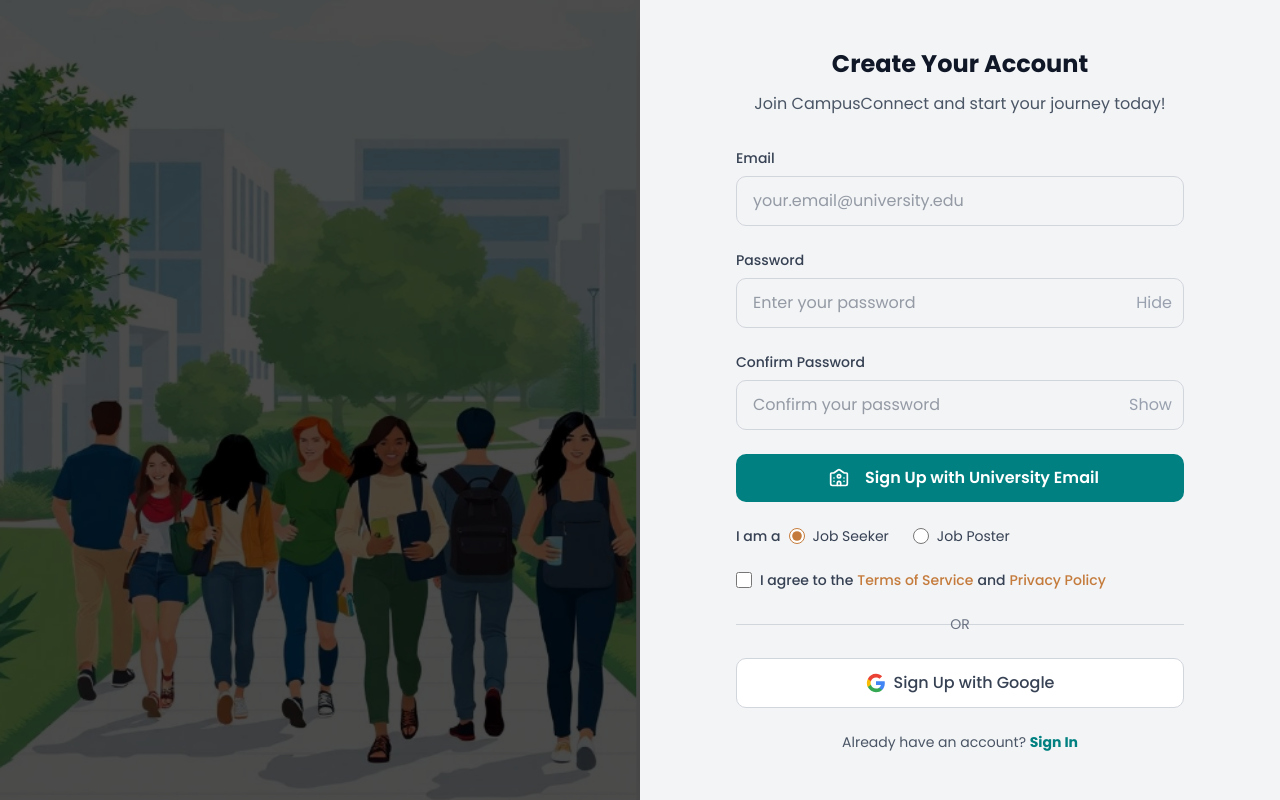
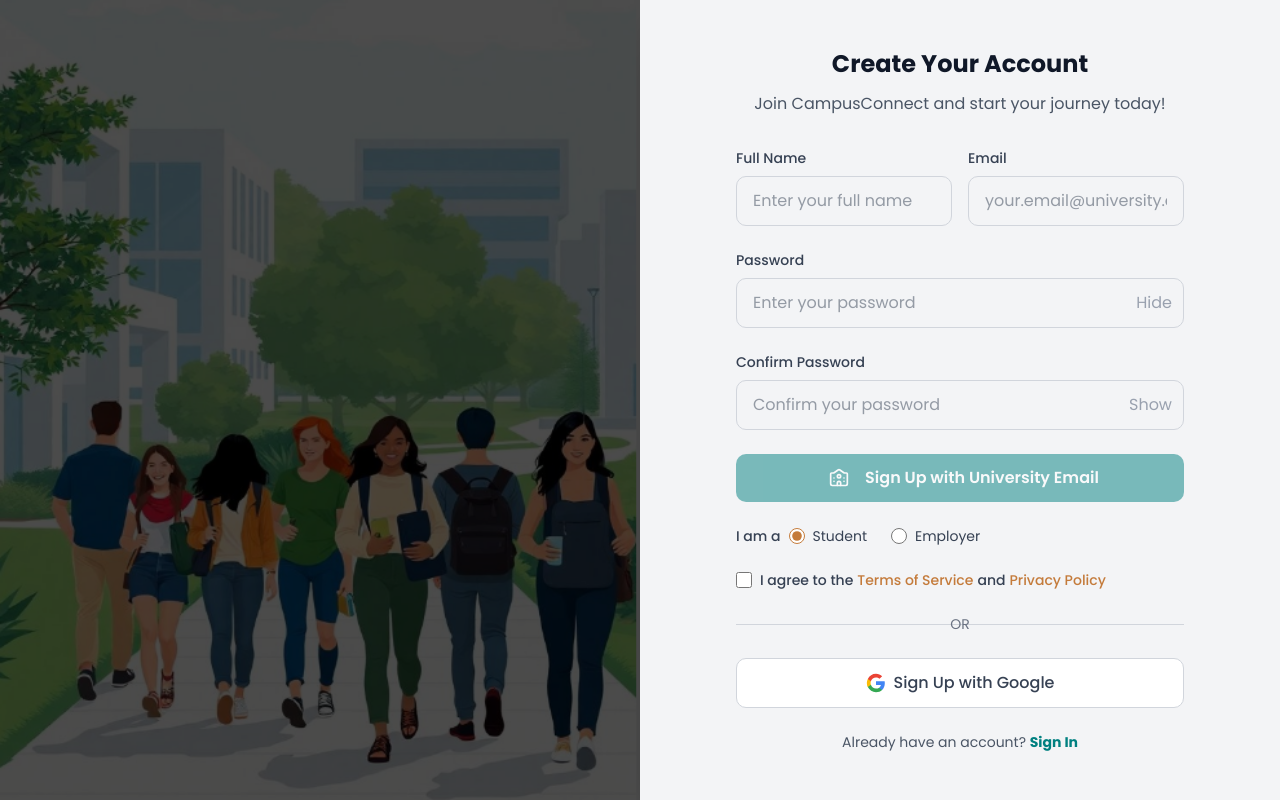
Before and after one commit to juskins/alx-project-nexus, a Next.js app in the folder campus-connect/: page /signup in a window 1280 px wide. Built offline with nearby package versions, Linux system fonts and the light colour scheme.

Commit message:
feat: Integrate the signin and register endpoint on the frontend

```diff
--- /dev/null
+++ b/campus-connect/components/ui/sonner.tsx
@@ -0,0 +1,38 @@
+import {
+  CircleCheckIcon,
+  InfoIcon,
+  Loader2Icon,
+  OctagonXIcon,
+  TriangleAlertIcon,
+} from "lucide-react"
+import { useTheme } from "next-themes"
+import { Toaster as Sonner, type ToasterProps } from "sonner"
+
+const Toaster = ({ ...props }: ToasterProps) => {
+  const { theme = "system" } = useTheme()
+
+  return (
+    <Sonner
+      theme={theme as ToasterProps["theme"]}
+      className="toaster group"
+      icons={{
+        success: <CircleCheckIcon className="size-4" />,
+        info: <InfoIcon className="size-4" />,
+        warning: <TriangleAlertIcon className="size-4" />,
+        error: <OctagonXIcon className="size-4" />,
+        loading: <Loader2Icon className="size-4 animate-spin" />,
+      }}
+      style={
+        {
+          "--normal-bg": "var(--popover)",
+          "--normal-text": "var(--popover-foreground)",
+          "--normal-border": "var(--border)",
+          "--border-radius": "var(--radius)",
+        } as React.CSSProperties
+      }
+      {...props}
+    />
+  )
+}
+
+export { Toaster }
--- a/campus-connect/package.json
+++ b/campus-connect/package.json
@@ -18,10 +18,12 @@
     "clsx": "^2.1.1",
     "lucide-react": "^0.563.0",
     "next": "16.1.4",
+    "next-themes": "^0.4.6",
     "react": "19.2.3",
     "react-dom": "19.2.3",
     "react-redux": "^9.2.0",
     "redux": "^5.0.1",
+    "sonner": "^2.0.7",
     "tailwind-merge": "^3.4.0"
   },
   "devDependencies": {
--- a/campus-connect/pages/_app.tsx
+++ b/campus-connect/pages/_app.tsx
@@ -1,4 +1,5 @@
 import Layout from "@/components/layout/Layout";
+import { Toaster } from "@/components/ui/sonner";
 import "@/styles/globals.css";
 import type { AppProps } from "next/app";
 import { Poppins } from "next/font/google";
@@ -15,6 +16,7 @@
       <Layout>
         <Component {...pageProps} />
       </Layout>
+      <Toaster richColors />
     </main>
   );
 }
--- a/campus-connect/pages/login.tsx
+++ b/campus-connect/pages/login.tsx
@@ -2,6 +2,7 @@
 import Link from 'next/link';
 import { useRouter } from 'next/navigation';
 import axios from 'axios';
+import { toast } from 'sonner';
 
 
 const Login = () => {
@@ -19,14 +20,19 @@
          const { token } = response.data;
          console.log(response.data);
          localStorage.setItem('token', token);
-         // router.push('/dashboard');
-      } catch (error) {
+         router.push('/dashboard');
+      } catch (error: any) {
          console.error('Login failed:', error);
-         setError(error as string);
+         setError(error.response.data.message);
       } finally {
          setLoading(false);
       }
    };
+
+   if (error) {
+      toast.error(error, { position: "top-right" });
+      console.log(error);
+   }
 
    const handleSubmit = (e: React.FormEvent) => {
       e.preventDefault();
@@ -113,7 +119,7 @@
                         type="submit"
                         className="w-full bg-brand-color cursor-pointer hover:bg-brand-green text-white font-semibold py-3 rounded-lg transition-colors"
                      >
-                        Login
+                        {loading ? 'Logging in...' : 'Login'}
                      </button>
 
 
--- a/campus-connect/pages/signup.tsx
+++ b/campus-connect/pages/signup.tsx
@@ -2,17 +2,54 @@
 import Link from 'next/link';
 import { Mail, University, UniversityIcon } from 'lucide-react';
 import Image from 'next/image';
+import axios from 'axios';
+import { toast } from 'sonner';
 
 const Signup = () => {
-   const [userType, setUserType] = useState('jobSeeker');
+   const [role, setRole] = useState('student');
+   const [username, setUsername] = useState('');
    const [email, setEmail] = useState('');
    const [password, setPassword] = useState('');
    const [confirmPassword, setConfirmPassword] = useState('');
-   const [showPassword, setShowPassword] = useState({password: false, confirmPassword: false});
+   const [showPassword, setShowPassword] = useState({ password: false, confirmPassword: false });
+   const [error, setError] = useState('');
+   const [isSigningUp, setIsSigningUp] = useState(false);
+
+   const signupUser = async () => {
+      try {
+         setIsSigningUp(true);
+         const response = await axios.post('http://localhost:5000/api/auth/register/', { role, email, password, name: username });
+         console.log(response.data);
+         setIsSigningUp(false);
+         toast.success('User created successfully', { position: "top-right" });
+
+      } catch (error: any) {
+         console.error(error);
+         setError(error.response.data.message);
+         setIsSigningUp(false);
+      }
+   };
+
+   if (error) {
+      toast.error(error, { position: "top-right" });
+   }
+
+   // Check if form is valid
+   const isFormValid =
+      email.trim() !== "" &&
+      password.trim() !== "" &&
+      confirmPassword.trim() !== "" &&
+      username.trim() !== "";
 
    const handleSubmit = (e: React.FormEvent) => {
       e.preventDefault();
-      console.log('Login:', { userType, email, password });
+      if (password !== confirmPassword) {
+         toast.error('Passwords do not match', { position: "top-right" });
+         return;
+      }
+      if (isFormValid) {
+         signupUser();
+      }
    };
 
    return (
@@ -44,6 +81,23 @@
                   </div>
 
                   <form onSubmit={handleSubmit} className="md:space-y-6 space-y-4">
+                     <div className="grid md:grid-cols-2 gap-4">
+                        {/* Name Input */}
+                        <div>
+                           <label htmlFor="username" className="block text-sm font-medium text-gray-700 mb-2">
+                              Full Name
+                           </label>
+                           <input
+                              type="username"
+                              id="username"
+                              value={username}
+                              onChange={(e) => setUsername(e.target.value)}
+                              placeholder="Enter your full name"
+                              className="w-full text-gray-700 px-4 py-3 border border-gray-300 rounded-lg focus:outline-none focus:ring-2 focus:ring-brand-color focus:border-transparent"
+                              required
+                           />
+                        </div>
+
                         {/* Email Input */}
                         <div>
                            <label htmlFor="email" className="block text-sm font-medium text-gray-700 mb-2">
@@ -58,6 +112,7 @@
                               className="w-full text-gray-700 px-4 py-3 border border-gray-300 rounded-lg focus:outline-none focus:ring-2 focus:ring-brand-color focus:border-transparent"
                               required
                            />
+                        </div>
                      </div>
 
                      {/* Password Input */}
@@ -77,7 +132,7 @@
                            />
                            <button
                               type="button"
-                              onClick={() => setShowPassword({...showPassword, password: !showPassword.password})}
+                              onClick={() => setShowPassword({ ...showPassword, password: !showPassword.password })}
                               className="absolute inset-y-0 right-3 cursor-pointer flex items-center text-gray-400"
                            >
                               {showPassword ? 'Hide' : 'Show'}
@@ -102,7 +157,7 @@
                            />
                            <button
                               type="button"
-                              onClick={() => setShowPassword({...showPassword, confirmPassword: !showPassword.confirmPassword})}
+                              onClick={() => setShowPassword({ ...showPassword, confirmPassword: !showPassword.confirmPassword })}
                               className="absolute inset-y-0 right-3 cursor-pointer flex items-center text-gray-400"
                            >
                               {showPassword.confirmPassword ? 'Hide' : 'Show'}
@@ -113,10 +168,11 @@
                      {/* Login Button */}
                      <button
                         type="submit"
-                        className="w-full bg-brand-green gap-4 items-center flex justify-center cursor-pointer hover:bg-brand-color text-white font-semibold py-3 rounded-lg transition-colors"
+                        className={`${!isFormValid && 'cursor-not-allowed'} w-full bg-brand-green gap-4 items-center flex justify-center cursor-pointer hover:bg-brand-color text-white font-semibold py-3 rounded-lg transition-colors ${!isFormValid ? 'opacity-50 cursor-not-allowed' : ''}`}
+                     // disabled={!isFormValid}
                      >
-                        <UniversityIcon className="ml-2" size={20} />
-                        <span>Sign Up with University Email</span>
+                        {isSigningUp ? 'Signing Up...' : <><UniversityIcon className="ml-2" size={20} />
+                           <span>Sign Up with University Email</span></>}
                      </button>
 
                      {/* User Type Selection */}
@@ -128,24 +184,24 @@
                            <label className="flex items-center cursor-pointer">
                               <input
                                  type="radio"
-                                 name="userType"
-                                 value="jobSeeker"
-                                 checked={userType === 'jobSeeker'}
-                                 onChange={(e) => setUserType(e.target.value)}
+                                 name="role"
+                                 value="student"
+                                 checked={role === 'student'}
+                                 onChange={(e) => setRole(e.target.value)}
                                  className="w-4 h-4 text-brand-color border-gray-300 focus:ring-brand-color accent-brand-color"
                               />
-                              <span className="ml-2 text-gray-700">Job Seeker</span>
+                              <span className="ml-2 text-gray-700">Student</span>
                            </label>
                            <label className="flex items-center cursor-pointer">
                               <input
                                  type="radio"
-                                 name="userType"
-                                 value="jobPoster"
-                                 checked={userType === 'jobPoster'}
-                                 onChange={(e) => setUserType(e.target.value)}
+                                 name="role"
+                                 value="employer"
+                                 checked={role === 'employer'}
+                                 onChange={(e) => setRole(e.target.value)}
                                  className="w-4 h-4 text-brand-color border-gray-300 focus:ring-brand-color accent-brand-color"
                               />
-                              <span className="ml-2 text-gray-700">Job Poster</span>
+                              <span className="ml-2 text-gray-700">Employer</span>
                            </label>
                         </div>
                      </div>
```
Also changed, not shown: 1 other file (tests, documents, lock files or other folders). Lines whose indentation alone changed are shown as unchanged.
